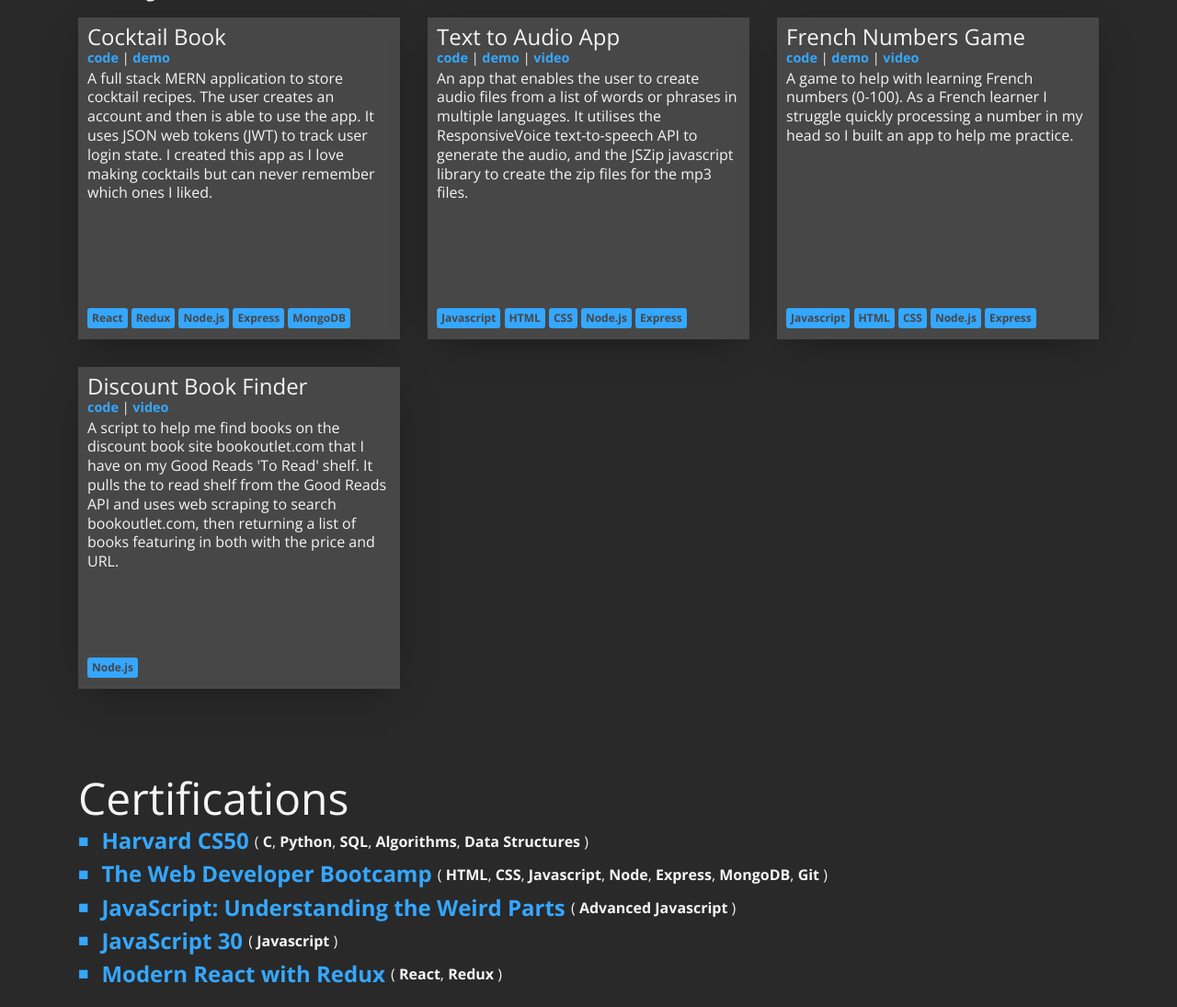
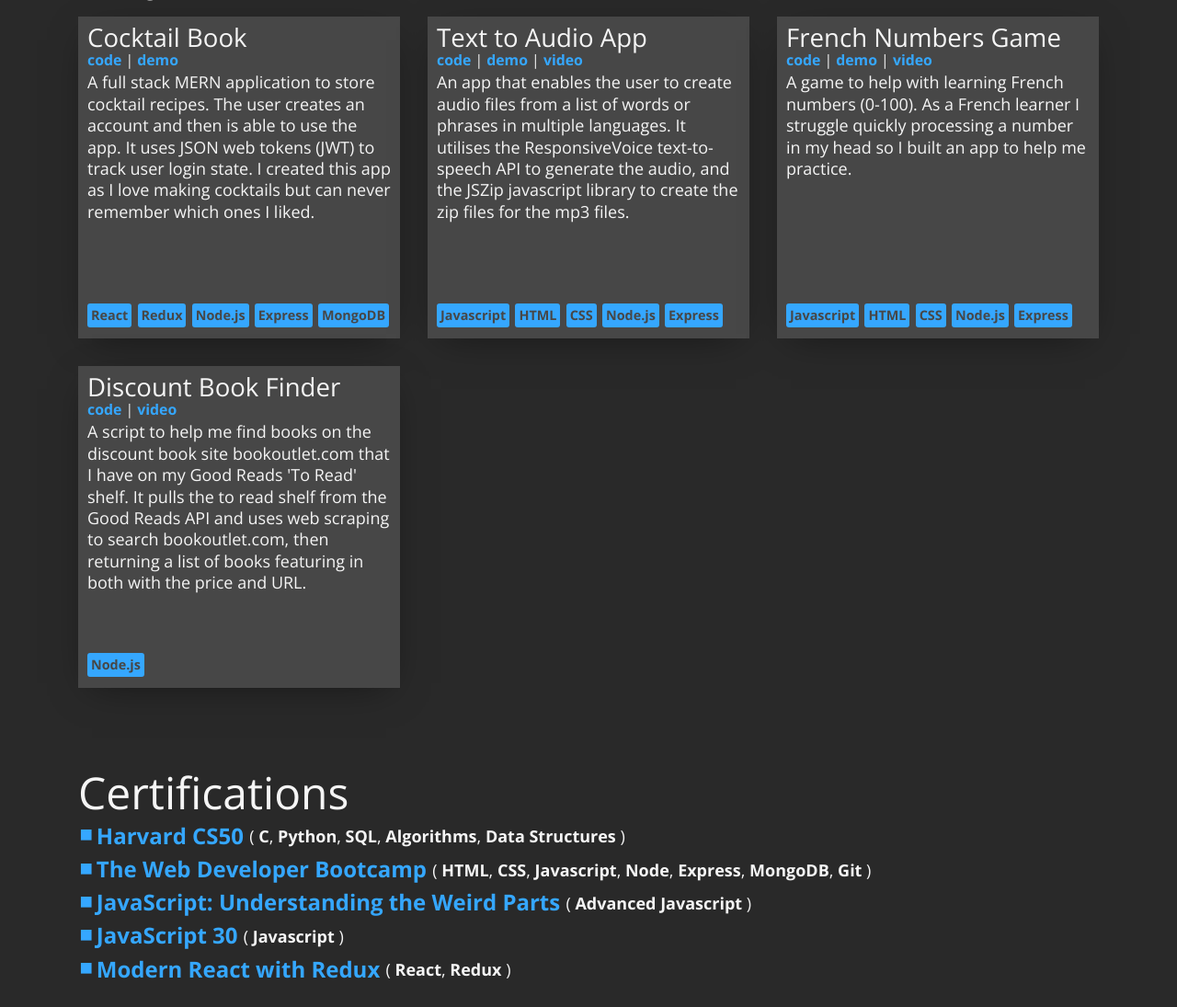
Before and after one commit to BenUnyolo/portfolio_v1, a plain HTML site: page index.html in a window 1280 px wide. Shown: the part 1702-2797 px from the top of the page at 92% size. Drawn offline with nearby package versions, Linux system fonts and the light colour scheme.

Commit message:
improved styles for smaller screens

```diff
--- a/css/styles.css
+++ b/css/styles.css
@@ -25,23 +25,19 @@
 }
 
 html {
-  /* font-family: sans-serif; */
-  line-height: 1.15;
+  font-size: 24px;
+  font-weight: 400;
   -webkit-text-size-adjust: 100%;
   -webkit-tap-highlight-color: transparent;
-  /* scroll-behavior: smooth; */
 }
 
 body {
   margin: 0;
-  /* font-size: 1rem; */
-  font-weight: 400;
-  line-height: 1.5;
+  line-height: 1.45;
   text-align: left;
   background-color: var(--background-color);
   font-family: var(--main-font);
   color: var(--text-color);
-  font-size: 24px;
 }
 
 section {
@@ -49,8 +45,15 @@ section {
 }
 
 p {
+  font-size: 0.83rem;
   margin-top: 0;
-  margin-bottom: 1rem;
+  margin-bottom: 0.75rem;
+}
+
+@media (min-width:372px) {
+  p {
+    font-size: 1rem;
+  }
 }
 
 ul {
@@ -59,17 +62,29 @@ ul {
 }
 
 li {
+  font-size: 0.75rem;
   list-style: none;
-  padding: 0;
+  margin-left: -1.6rem;
 }
 
 li::before {
   content: "\25A0 ";
-  font-size: 1.2rem;
+  font-size: 0.75rem;
   color: var(--highlight-color);
   display: inline-block;
-  width: 1em;
-  margin-left: -2.5rem;
+  width: 0.6rem;
+}
+
+@media (min-width:372px) {
+  li {
+    font-size: 0.83rem;
+  }
+}
+
+@media (min-width:576px) {
+  li::before {
+    font-size: 1rem;
+  }
 }
 
 strong {
@@ -83,21 +98,42 @@ svg {
 
 h1,h2,h3,h4,h5,h6 {
   margin-top: 0;
-  margin-bottom: .5rem;
-  font-weight: 500;
+  margin-bottom: .33rem;
   line-height: 1.2;
+  font-weight: 400;
 }
 
 h1 {
-  font-size: 5rem;
+  font-size: 3.33rem;
   line-height: .9;
 }
 
+h2 {
+  font-size: 1.5rem;
+}
+
 h3 {
-  margin-top: 4rem;
-  padding-top: 1rem;
-  font-size: 3rem;
+  margin-top: 2rem;
+  padding-top: 0.66rem;
+  font-size: 1.66rem;
   line-height: 1;
+}
+
+@media (min-width:576px) {
+  h3 {
+    font-size: 2rem;
+    margin-top: 2.5rem;
+  }
+}
+
+h4 {
+  font-size: 1rem;
+}
+
+@media (min-width:372px) {
+  h4 {
+    font-size: 1.15rem;
+  }
 }
 
 a {
@@ -164,62 +200,7 @@ a:hover:after {
   }
 }
 
-@media (min-width:576px) {
-  .container {
-    max-width: 540px;
-  }
-}
-
-@media (min-width:768px) {
-  .container {
-    max-width: 720px;
-  }
-}
-
-@media (min-width:992px) {
-  .container {
-    max-width: 960px;
-  }
-}
-
-@media (min-width:1200px) {
-  .container {
-    max-width: 1140px;
-  }
-}
-
-div::-webkit-scrollbar {
-  width: 5px;
-  height: 5px;
-}
-
-div::-webkit-scrollbar-button {
-  width: 0;
-  height: 0;
-}
-
-div::-webkit-scrollbar-thumb {
-  background: #707070;
-}
-
-div::-webkit-scrollbar-thumb:hover {
-  background: var(--highlight-color);
-}
-
-div::-webkit-scrollbar-thumb:active {
-  background: var(--highlight-color);
-}
-
-div::-webkit-scrollbar-track {
-  background: var(--background-color);
-}
-
-div::-webkit-scrollbar-corner {
-  background: 0 0;
-}
-
 /* TITLE PAGE */
-
 .title {
   width: 100%;
 }
@@ -234,18 +215,30 @@ div::-webkit-scrollbar-corner {
 .arrow-div {
   text-decoration: none;
   position: absolute;
-  bottom: 2rem;
-  height: 2rem;
-  width: 2rem;
+  bottom: 1rem;
+  height: 1.75rem;
+  width: 1.75rem;
 }
 
 .arrow {
-  height: 2rem;
-  width: 2rem;
+  height: 1.75rem;
+  width: 1.75rem;
   animation-duration: 2s;
   animation-iteration-count: infinite;
   transform-origin: bottom;
   fill: var(--text-color);
+}
+
+@media (min-width:576px) {
+  .arrow-div {
+    height: 1.5rem;
+    width: 1.5rem;
+  }
+
+  .arrow {
+    height: 1.5rem;
+    width: 1.5rem;
+  }
 }
 
 .arrow:hover {
@@ -276,23 +269,54 @@ div::-webkit-scrollbar-corner {
 }
 
 /* ABOUT ME */
-
 #aboutme p {
-  font-size: 1.5rem;
-  margin-bottom: 2rem;
+  margin-bottom: 1.33rem;
 }
 
 #aboutme p.no-floor {
   margin-bottom: 0;
 }
 
+#aboutme li::before {
+  width: 0.7rem;
+}
+
 .stack {
   display: grid;
-  font-size: 1.2rem;
+  line-height: 1.5;
   grid-template-columns: repeat(auto-fill,180px);
 }
 
 /* PROJECTS */
+div::-webkit-scrollbar {
+  width: 5px;
+  height: 5px;
+}
+
+div::-webkit-scrollbar-button {
+  width: 0;
+  height: 0;
+}
+
+div::-webkit-scrollbar-thumb {
+  background: #707070;
+}
+
+div::-webkit-scrollbar-thumb:hover {
+  background: var(--highlight-color);
+}
+
+div::-webkit-scrollbar-thumb:active {
+  background: var(--highlight-color);
+}
+
+div::-webkit-scrollbar-track {
+  background: var(--background-color);
+}
+
+div::-webkit-scrollbar-corner {
+  background: 0 0;
+}
 
 .row {
   display: -ms-flexbox;
@@ -362,13 +386,12 @@ div::-webkit-scrollbar-corner {
 }
 
 .project h4 {
-  font-size: 1.5rem;
   line-height: .9;
   margin-bottom: 6px;
 }
 
 .view-project {
-  font-size: .9rem;
+  font-size: 0.66rem;
   line-height: 1;
   margin-bottom: 4px;
 }
@@ -380,52 +403,50 @@ div::-webkit-scrollbar-corner {
 
 .details p {
   line-height: 1.3;
-  font-size: 1rem;
+  font-size: 0.83rem;
   margin-block-end: 0;
 }
 
 @media (min-width:372px) {
   .details p {
-    font-size: 20px;
-  }
-}
-
-@media (min-width:576px) {
-  .details p {
-    font-size: 16px;
-  }
-}
-
-@media (min-width:992px) {
-  .details p {
-    font-size: 16px;
+    font-size: 0.75rem;
   }
 }
 
 .technologies {
   bottom: 0;
-  font-size: 16px;
   margin-top: 2px;
+  line-height: 1rem;
 }
 
 .technology {
   color: var(--card-background);
   background-color: var(--highlight-color);
   display: inline-block;
-  font-size: .75rem;
+  font-size: 0.6rem;
   font-weight: bolder;
-  padding: 2px 5px;
+  padding: 0px 4px;
   text-decoration: none;
   border-radius: 3px;
   margin: 2px 0;
 }
 
+@media (min-width:372px) {
+  .technology {
+    padding: 1px 4px;
+  }
+}
+
 /* CERTIFICATIONS */
 
 #certifications li {
-  font-size: 1.5rem;
+  font-size: 1rem;
   line-height: 1;
   margin-bottom: .4em;
+}
+
+#certifications li::before {
+  width: 0.5rem;
 }
 
 #certifications a {
@@ -433,14 +454,14 @@ div::-webkit-scrollbar-corner {
 }
 
 .cert-tech {
-  font-size: 1rem;
+  font-size: 0.75rem;
   vertical-align: middle;
 }
 
 /* FOOTER */
 
 #footer {
-  margin-top: 4rem;
+  margin-top: 2.5rem;
 }
 
 /* MODAL */
@@ -496,9 +517,7 @@ video {
 
 .modal__container {
   background-color: var(--background-color);
-  /* padding: 30px; */
   padding: 15px;
-  /* max-width: 500px; */
   max-width: 95vw;
   max-height: 100vh;
   border-radius: 4px;
@@ -515,9 +534,6 @@ video {
 .modal__title {
   margin-top: 0;
   margin-bottom: 0;
-  /* font-weight: 600;
-  font-size: 1.25rem;
-  line-height: 1.25; */
   box-sizing: border-box;
 }
 
@@ -590,5 +606,3 @@ video {
 .micromodal-slide .modal__overlay {
   will-change: transform;
 }
-
-/* MODAL TESTING */
--- a/index.html
+++ b/index.html
@@ -70,8 +70,8 @@
         <li>HTML</li>
         <li>CSS</li>
       </ul>
-      To see more, take a look at my <a onclick="scrollDown('projects')">projects</a> and <a
-        onclick="scrollDown('certifications')">certifications</a>.
+      <p>To see more, take a look at my <a onclick="scrollDown('projects')">projects</a> and <a
+        onclick="scrollDown('certifications')">certifications</a>.</p>
 
       </p>
       <p>When I'm not coding I'm usually training for my next half-marathon, reading a book about the tech industry or
```
